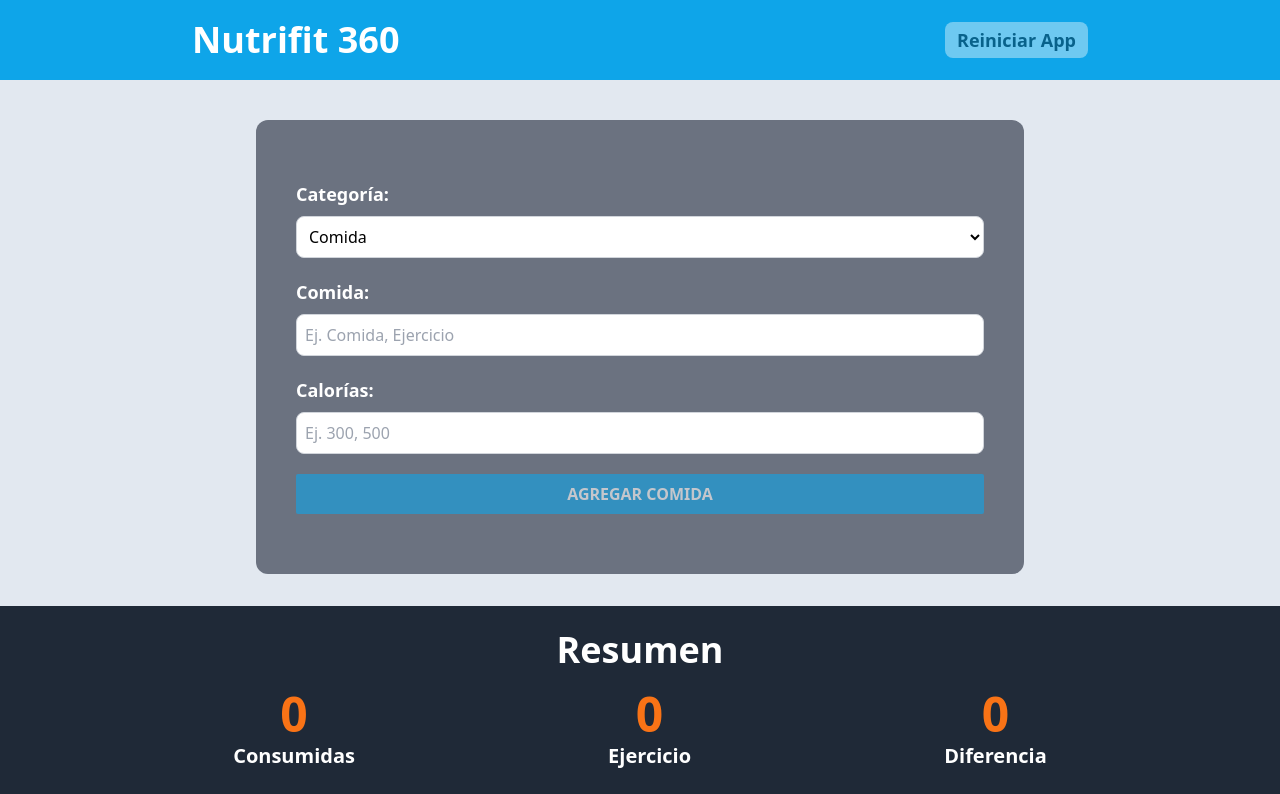
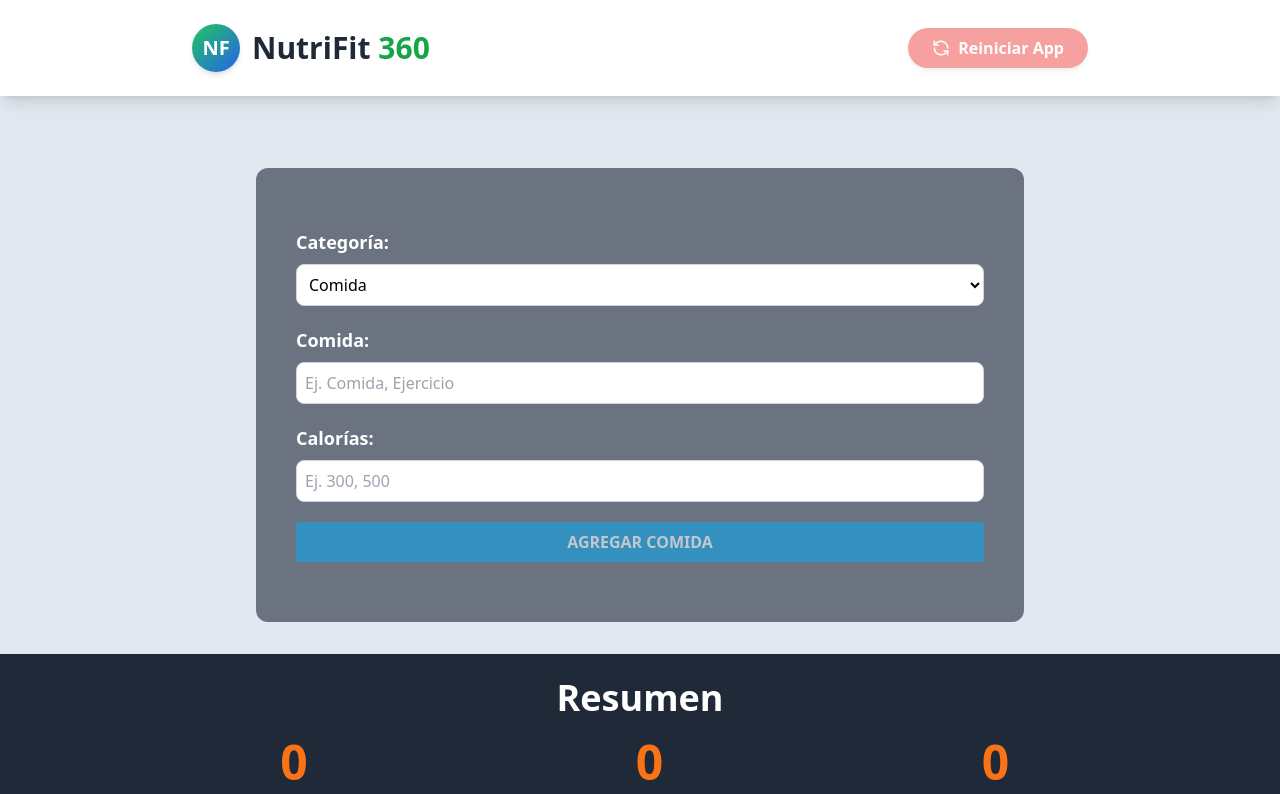
Before and after one commit to fzflorez/mf-nutri-fit-360, a React (Vite) app: page / in a window 1280 px wide. Shown: the top 794 px of the page. Built offline with nearby package versions, Linux system fonts and the light colour scheme.

Commit message:
style: update header with a more modern and appealing design

```diff
--- a/package.json
+++ b/package.json
@@ -11,6 +11,7 @@
   },
   "dependencies": {
     "@heroicons/react": "^2.2.0",
+    "lucide-react": "^0.534.0",
     "react": "^19.0.0",
     "react-dom": "^19.0.0",
     "uuid": "^11.1.0"
--- a/src/App.tsx
+++ b/src/App.tsx
@@ -3,6 +3,7 @@ import { activityReducer, initialState } from "./reducers/activity-reducer";
 import ActivityList from "./components/activity-list";
 import CalorieTracker from "./components/calorie-tracker";
 import Form from "./components/Form";
+import { RefreshCcw } from "lucide-react";
 
 function App() {
   const [state, dispatch] = useReducer(activityReducer, initialState);
@@ -18,17 +19,21 @@ function App() {
 
   return (
     <>
-      <header className=" bg-sky-500 px-3 py-5">
-        <div className=" flex justify-between items-center max-w-4xl mx-auto">
-          <h1 className=" text-3xl text-white font-bold md:text-4xl md:font-black">
-            Nutrifit 360
-          </h1>
+      <header className="bg-white shadow-lg p-4 md:p-6 mb-8">
+        <div className="max-w-4xl mx-auto flex flex-col md:flex-row justify-between items-center">
+          <div className="flex items-center space-x-3 mb-4 md:mb-0">
+            <div className="flex items-center justify-center w-12 h-12 rounded-full bg-gradient-to-br from-green-500 to-blue-600 text-white font-bold text-xl shadow-md">
+              NF
+            </div>
+            <h1 className="text-3xl font-extrabold text-gray-800">NutriFit <span className="text-green-600">360</span></h1>
+          </div>
           <button
-            className=" text-base text-black bg-white rounded-lg font-semibold py-1 px-3 transition-all duration-200 ease-in-out disabled:opacity-40 md:text-lg"
             disabled={!canRestartApp}
             onClick={() => dispatch({ type: "restart-app" })}
+            className={`bg-red-500 text-white font-bold py-2 px-6 rounded-full shadow-md flex items-center space-x-2 transition duration-300 disabled:opacity-50 ${canRestartApp && 'cursor-pointer hover:bg-red-600'}`}
           >
-            Reiniciar App
+            <RefreshCcw size={18} />
+            <span>Reiniciar App</span>
           </button>
         </div>
       </header>
```
Also changed, not shown: 1 other file (tests, documents, lock files or other folders).
